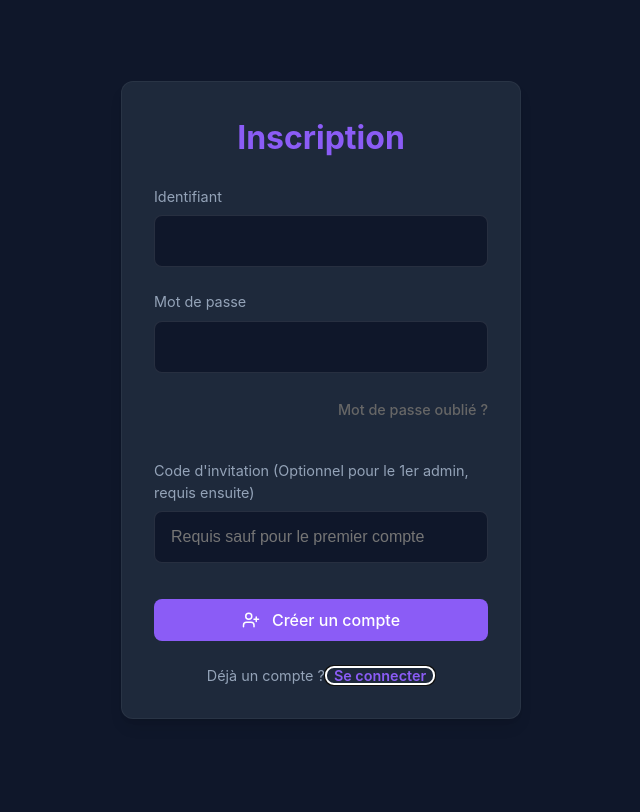
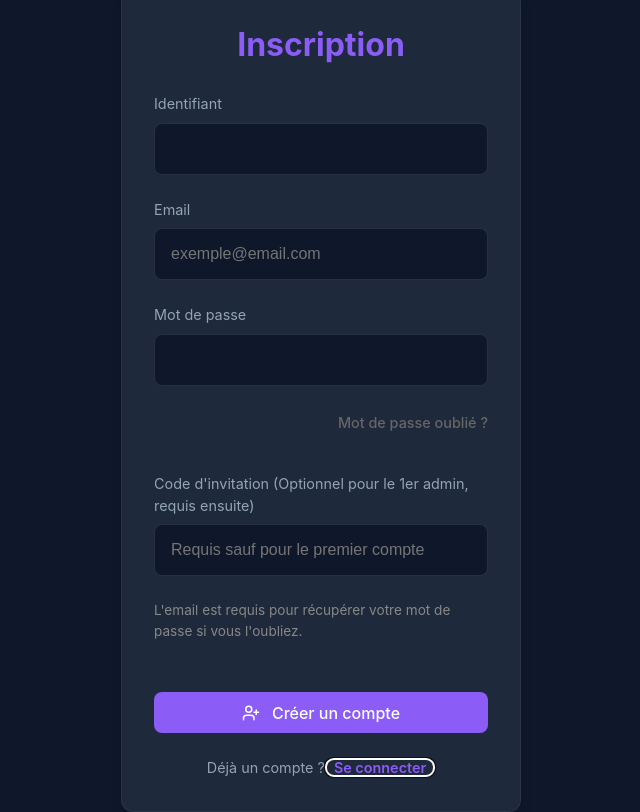
Before and after one commit to Louis-hue-lang/OrientaVision, a React (Vite) app: page /login in a window 1280 px wide. Both pictures are taken after a click on the button "S'inscrire". Shown: the whole page, without its empty margins (319-959 px from the left). Built offline with nearby package versions, Linux system fonts and the light colour scheme; no server answers.

Commit message:
fix: add email input to register and translate validation errors to french

```diff
--- a/src/context/AuthContext.jsx
+++ b/src/context/AuthContext.jsx
@@ -92,12 +92,12 @@ export const AuthProvider = ({ children }) => {
         }
     };
 
-    const register = async (username, password, inviteCode) => {
+    const register = async (username, email, password, inviteCode) => {
         try {
             const response = await fetch('/api/auth/register', {
                 method: 'POST',
                 headers: { 'Content-Type': 'application/json' },
-                body: JSON.stringify({ username, password, inviteCode }),
+                body: JSON.stringify({ username, email, password, inviteCode }),
             });
 
             if (!response.ok) {
--- a/src/pages/Login.jsx
+++ b/src/pages/Login.jsx
@@ -8,6 +8,7 @@ const Login = () => {
     const [isLogin, setIsLogin] = useState(true);
     const [username, setUsername] = useState('');
     const [password, setPassword] = useState('');
+    const [email, setEmail] = useState('');
     const [inviteCode, setInviteCode] = useState('');
     const [error, setError] = useState('');
     const [loading, setLoading] = useState(false);
@@ -36,7 +37,7 @@ const Login = () => {
                 await login(username, password);
                 navigate('/');
             } else {
-                await register(username, password, inviteCode);
+                await register(username, email, password, inviteCode);
                 // Auto login after register? or ask to login?
                 // Let's ask to login for simplicity or just switch mode
                 setIsLogin(true);
@@ -75,6 +76,20 @@ const Login = () => {
                         />
                     </div>
 
+                    {!isLogin && (
+                        <div className={styles.inputGroup}>
+                            <label>Email</label>
+                            <input
+                                type="email"
+                                value={email}
+                                onChange={(e) => setEmail(e.target.value)}
+                                required
+                                className={styles.input}
+                                placeholder="exemple@email.com"
+                            />
+                        </div>
+                    )}
+
                     <div className={styles.inputGroup}>
                         <label>Mot de passe</label>
                         <input
@@ -109,6 +124,12 @@ const Login = () => {
                         </div>
                     )}
 
+                    {!isLogin && (
+                        <div style={{ fontSize: '0.85rem', color: '#888', marginBottom: '15px' }}>
+                            L'email est requis pour récupérer votre mot de passe si vous l'oubliez.
+                        </div>
+                    )}
+
                     <button type="submit" disabled={loading} className={styles.submitButton}>
                         {loading ? 'Chargement...' : (isLogin ? <><LogIn size={18} /> Se connecter</> : <><UserPlus size={18} /> Créer un compte</>)}
                     </button>
```
Also changed, not shown: 1 other file (tests, documents, lock files or other folders).
